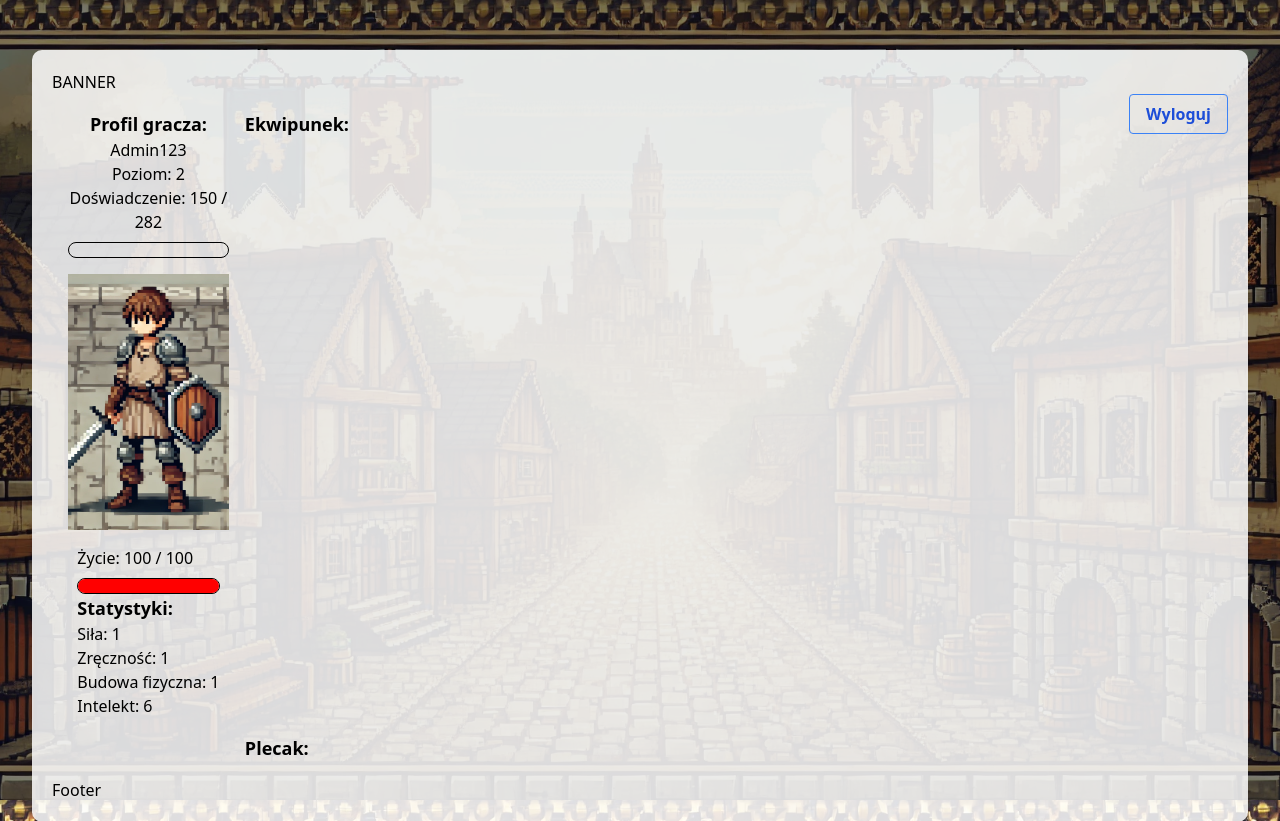
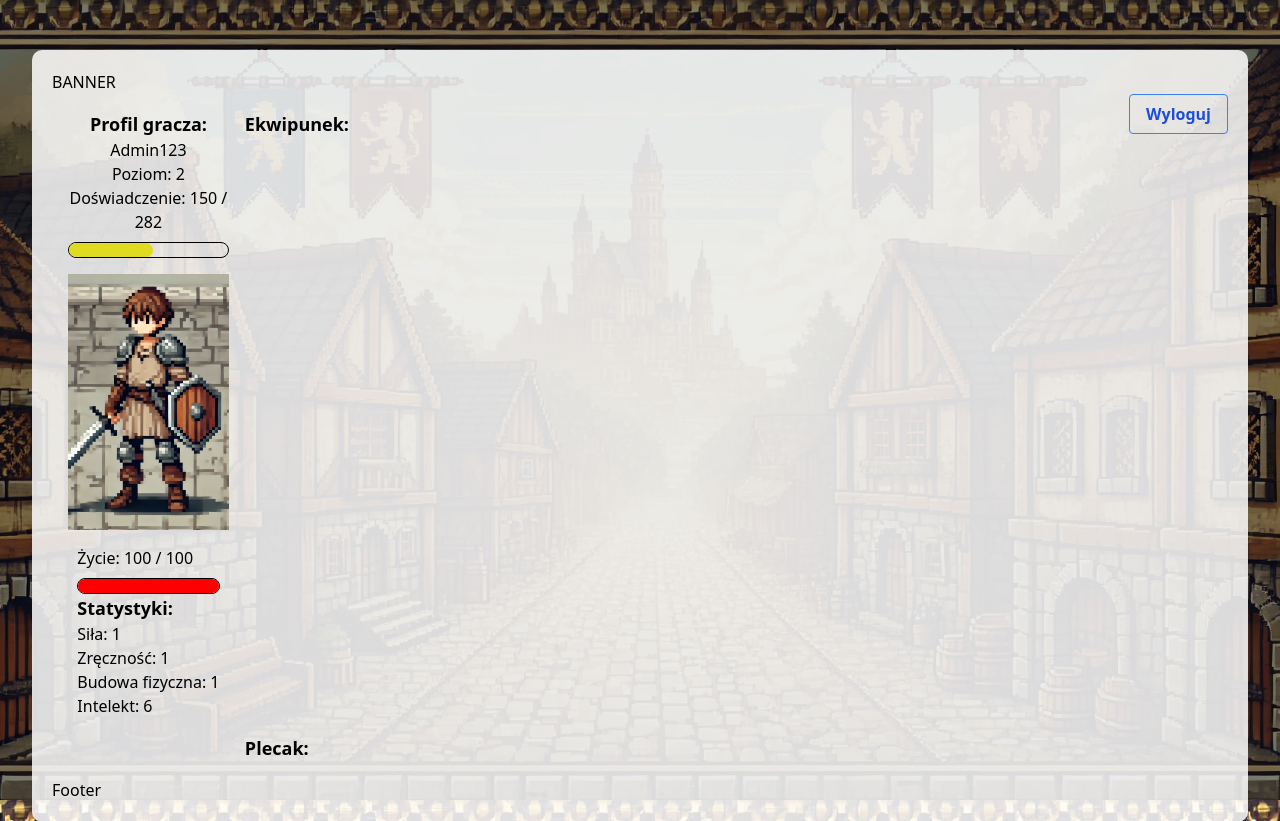
Before and after one commit to Exhil95/klon_gladiatusa, a Django app: page /user_profile/profil/ in a window 1280 px wide. Shown: the top 821 px of the page. Run offline with Django 5.2, Linux system fonts and the light colour scheme; a user stored in the database is signed in; data comes from the database, SQL or seed files in the repository; both versions use the stored data as it was after the commit; some libraries are stand-ins or nearby versions.

Commit message:
naprawa działania paska z doświadczeniem

```diff
--- a/klon/static/css/custom.css
+++ b/klon/static/css/custom.css
@@ -40,3 +40,9 @@ body {
     height: 100%;
     border-radius: 9999px;
 }
+
+.experience-bar-fill {
+    background-color: rgb(223, 219, 35);
+    height: 100%;
+    border-radius: 9999px;
+}
```
Also changed, not shown: klon/db.sqlite3.
